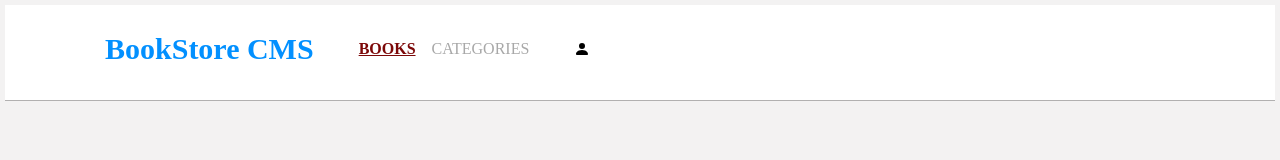
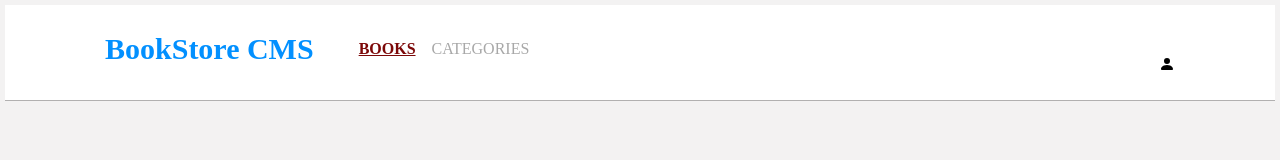
Before and after one commit to Microverse-Fullstack-Program/bookstore, a React (Create React App) app: page / in a window 1280 px wide. Shown: the top 160 px of the page. Built offline with nearby package versions, Linux system fonts and the light colour scheme; no server answers.

Commit message:
Add BsPersonFill icon

```diff
--- a/src/App.css
+++ b/src/App.css
@@ -34,14 +34,19 @@ body {
   margin-bottom: 2rem;
   background-color: #fff;
   display: flex;
-  justify-content: flex-start;
+  justify-content: space-between;
   align-items: center;
-  gap: 45px;
   padding: 1.25rem 6.25rem 1.75rem 6.25rem;
   border-bottom: 1px solid #b1b0b0;
 }
 
-.header h2 {
+.nav-wrapper {
+  display: flex;
+  justify-content: flex-start;
+  gap: 45px;
+}
+
+.nav-wrapper h2 {
   font-family: Montserrat;
   font-size: 1.875rem;
   color: #0290ff
@@ -58,6 +63,10 @@ body {
   font-family: Montserrat;
   font-size: 0.813rem;
   letter-spacing: 1.9px;
+}
+
+.personIcon {
+  align-self: flex-end;
 }
 
 .book-wrapper {
@@ -238,3 +247,7 @@ body {
   gap: 23px;
   margin: 4.25rem 6rem;
 }
+
+.btn-categories button {
+  width: max-content;
+}
--- a/src/components/Layout.js
+++ b/src/components/Layout.js
@@ -14,6 +14,7 @@ const Layout = () => {
   return (
     <div className="wrapper">
       <header className="header">
+        <div className="nav-wrapper">
           <h2>BookStore CMS</h2>
           <nav className="nav-bar">
             <NavLink to="/" style={navLinkStyle}>
@@ -23,7 +24,8 @@ const Layout = () => {
               CATEGORIES
             </NavLink>
           </nav>
-        <BsPersonFill />
+        </div>
+        <BsPersonFill className="personIcon" />
       </header>
       <main className="container">
         <Outlet />
```
Lines whose indentation alone changed are shown as unchanged.
